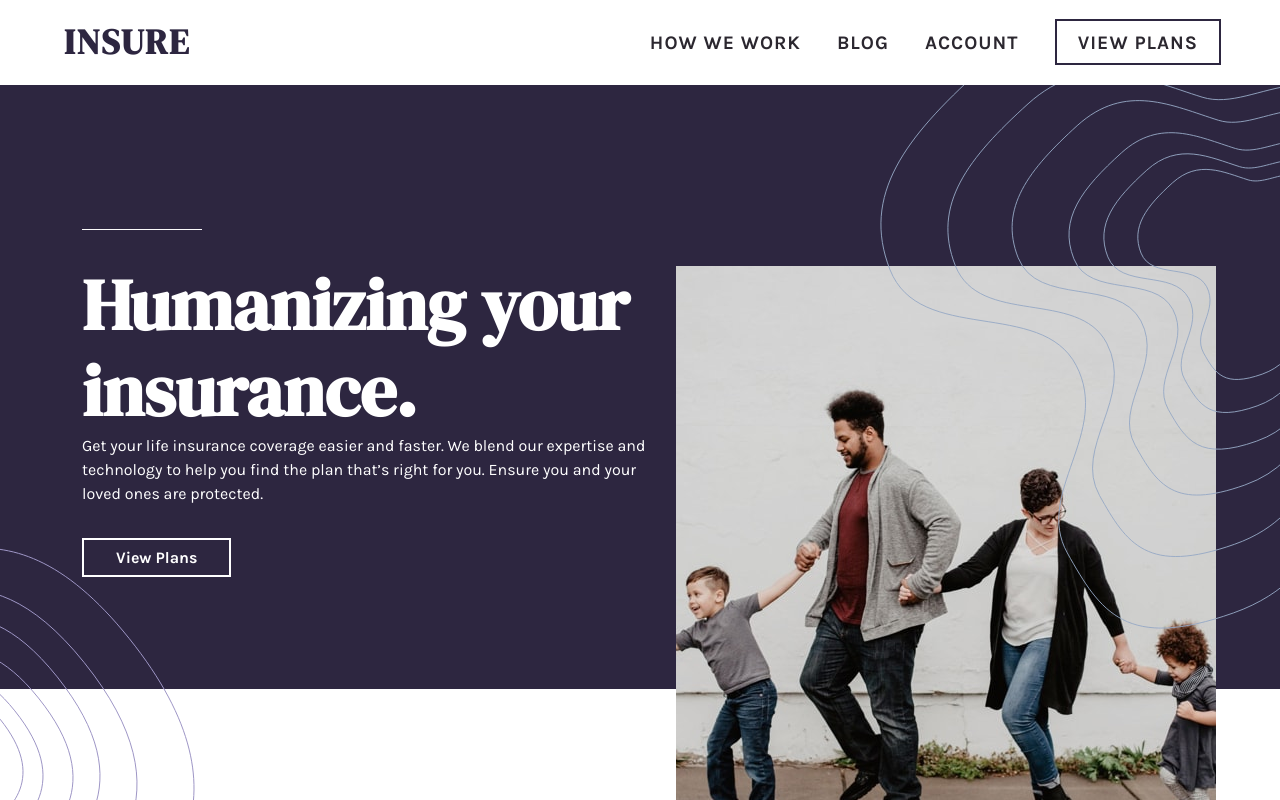
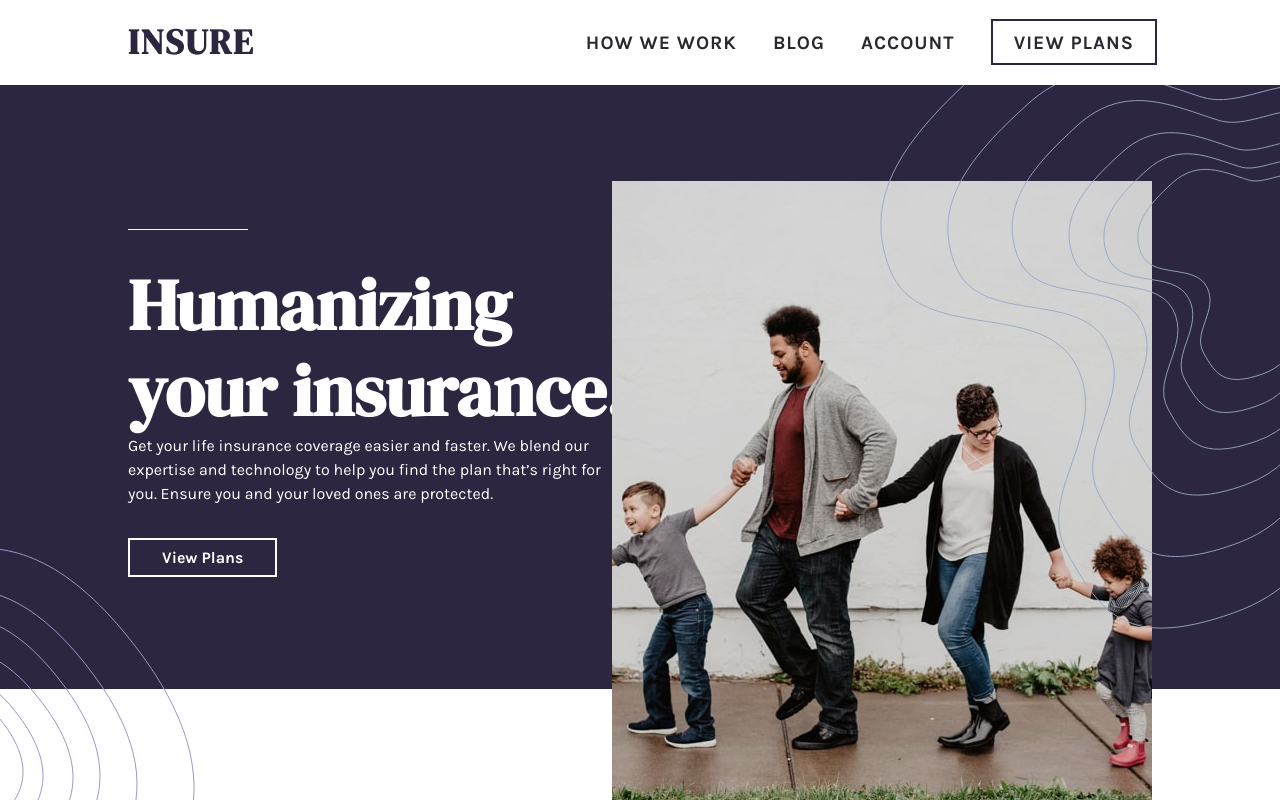
Before and after one commit to deepakmauryamd/Insure-design, a plain HTML site: page index.html in a window 1280 px wide. Shown: the top 800 px of the page. Drawn offline with Linux system fonts and the light colour scheme.

Commit message:
added changes

```diff
--- a/style.css
+++ b/style.css
@@ -28,11 +28,11 @@ h1 {
 }
 
 .container {
-  padding: 5%;
+  padding: 5% 10%;
 }
 
 .header {
-  padding: 5%;
+  padding: 5% 10%;
 }
 
 .logo-header {
@@ -323,13 +323,14 @@ h1 {
   }
   .hero-section {
     background: var(--primary-dark-violet);
-    padding: 1em 5%;
+    padding: 1em 10%;
     position: relative;
   }
   .hero-description {
     text-align: unset;
     background: unset;
     width: 50%;
+    padding-left: 0;
   }
   .hero-description h1 {
     font-size: 4.5rem;
@@ -341,8 +342,8 @@ h1 {
   }
   .hero-image {
     position: absolute;
-    top: 30%;
-    right: 5%;
+    top: 6em;
+    right: 8em;
     width: initial;
     z-index: 1;
   }
```
